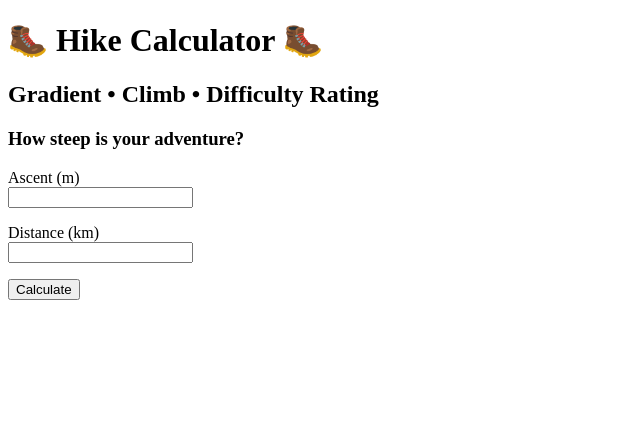
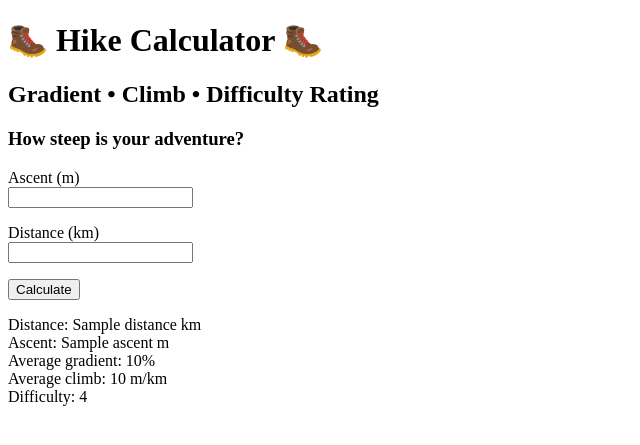
Before and after one commit to annatruong/hiking_app, a Flask app: template templates/index.html in a window 1280 px wide. Shown: the top 445 px of the page, without its empty margins (0-640 px from the left). Run offline with Flask 3, Linux system fonts and the light colour scheme; the template is opened without the code that fills it: values that come from a table or form of the project are taken from there, most other values are stand-ins (such as "Sample title", 1, 10 or a date in 2020).

```diff
--- a/app.py
+++ b/app.py
@@ -1,6 +1,8 @@
-from flask import Flask, render_template
+from flask import Flask, render_template, request, redirect
 from config import Config
 from forms import HikeForm
+from calculation import get_hike_estimation
+
 
 app = Flask(__name__)
 app.config.from_object(Config)
@@ -8,6 +10,11 @@ app.config.from_object(Config)
 @app.route("/", methods=["GET","POST"])
 def home():
     form = HikeForm()
+    if form.validate_on_submit():
+        results = get_hike_estimation(form.ascent.data,form.distance.data)
+
+        return render_template("index.html", form=form, ascent=form.ascent.data, distance=form.distance.data, results=results)
+
     return render_template("index.html", form=form)
 
 
--- a/templates/index.html
+++ b/templates/index.html
@@ -10,6 +10,7 @@
     <h3>How steep is your adventure?</h3>
 
     <form action="" method="post">
+      {{ form.hidden_tag() }}
       <p>
         {{ form.ascent.label }}<br />
         {{ form.ascent(size=10) }}
@@ -20,5 +21,15 @@
       </p>
       <p>{{ form.submit() }}</p>
     </form>
+
+    {% if results %}
+    <p>
+      Distance: {{distance}} km<br />
+      Ascent: {{ascent}} m<br />
+      Average gradient: {{ results.average_gradient }}%<br />
+      Average climb: {{ results.average_climb }} m/km<br />
+      Difficulty: {{ results.rating }}
+    </p>
+    {% endif %}
   </body>
 </html>
```
Also changed, not shown: calculation.py (+7 -0 lines).
